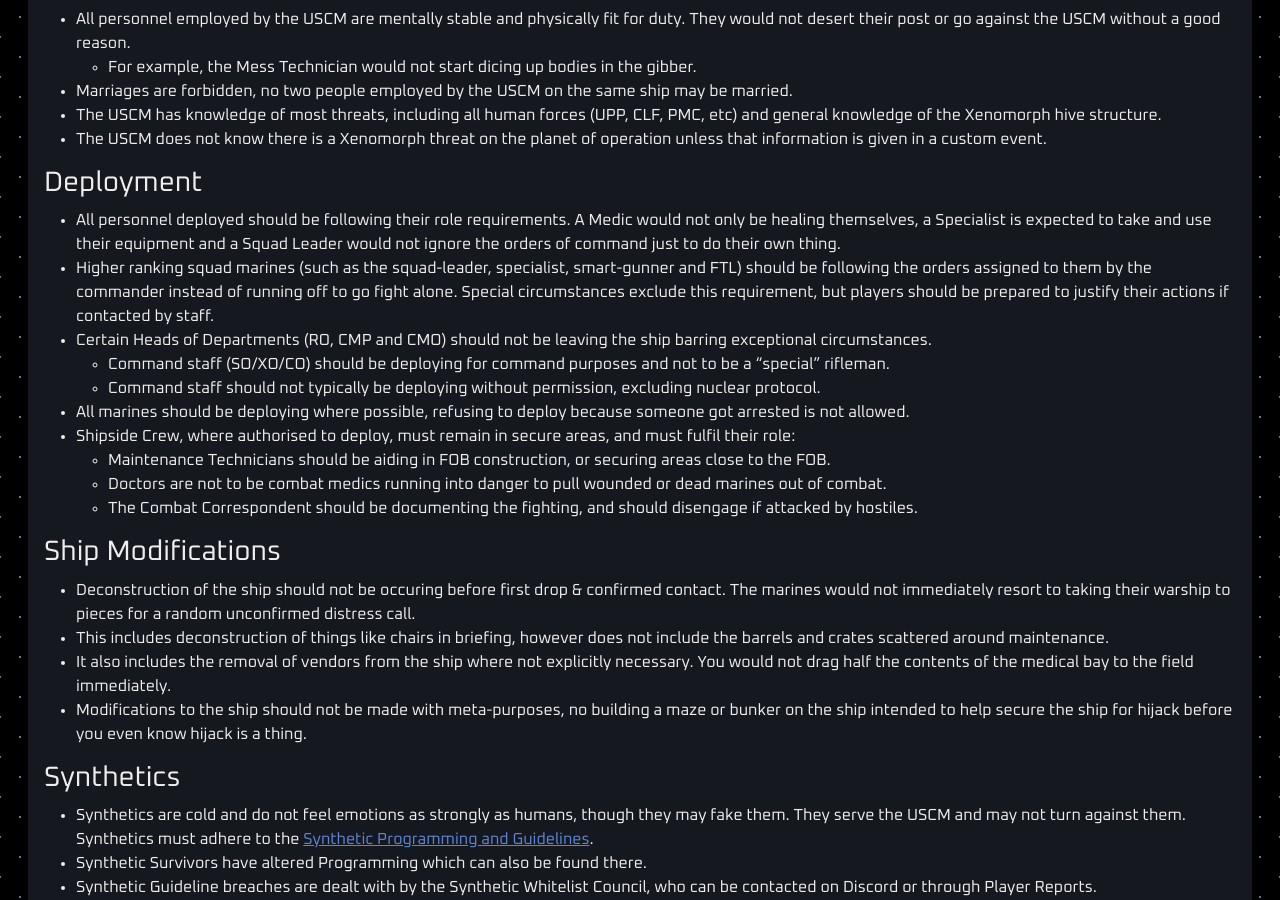
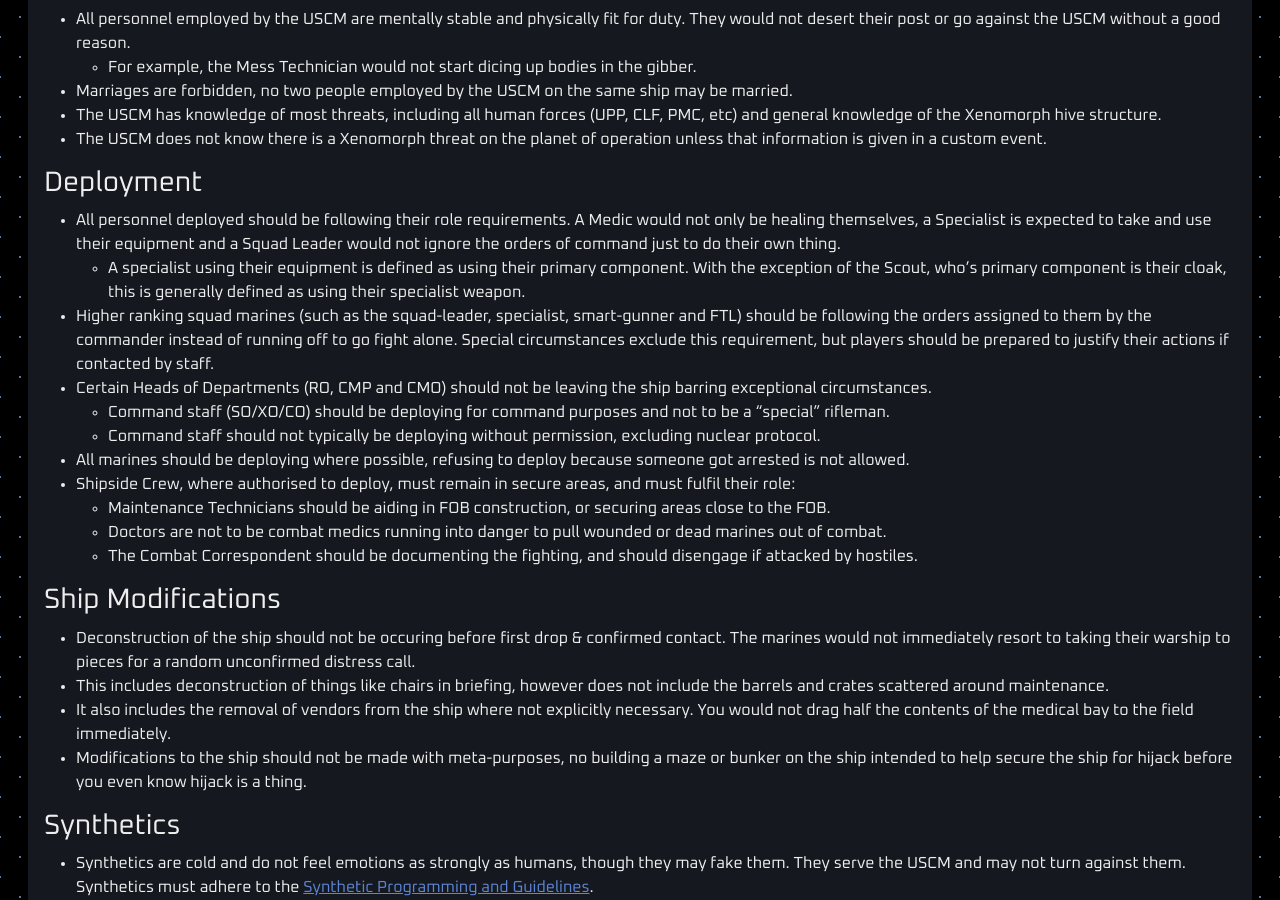
Before and after one commit to cmss13-devs/web, a Jekyll site: the page built from rules.md, in a window 1280 px wide and 900 px high, scrolled down 2323 px. Built offline with Jekyll 4.4.1, drawn with Linux system fonts in a browser that asks for light colours.

Commit message:
Update rules.md (#93)

```diff
--- a/rules.md
+++ b/rules.md
@@ -88,6 +88,7 @@ The CM-SS13 Universe diverges from the events of real life in 1975. References t
 ### Deployment
 
 - All personnel deployed should be following their role requirements. A Medic would not only be healing themselves, a Specialist is expected to take and use their equipment and a Squad Leader would not ignore the orders of command just to do their own thing.
+    - A specialist using their equipment is defined as using their primary component. With the exception of the Scout, who's primary component is their cloak, this is generally defined as using their specialist weapon.
 - Higher ranking squad marines (such as the squad-leader, specialist, smart-gunner and FTL) should be following the orders assigned to them by the commander instead of running off to go fight alone. Special circumstances exclude this requirement, but players should be prepared to justify their actions if contacted by staff.
 - Certain Heads of Departments (RO, CMP and CMO) should not be leaving the ship barring exceptional circumstances.
     - Command staff (SO/XO/CO) should be deploying for command purposes and not to be a "special" rifleman.
```
